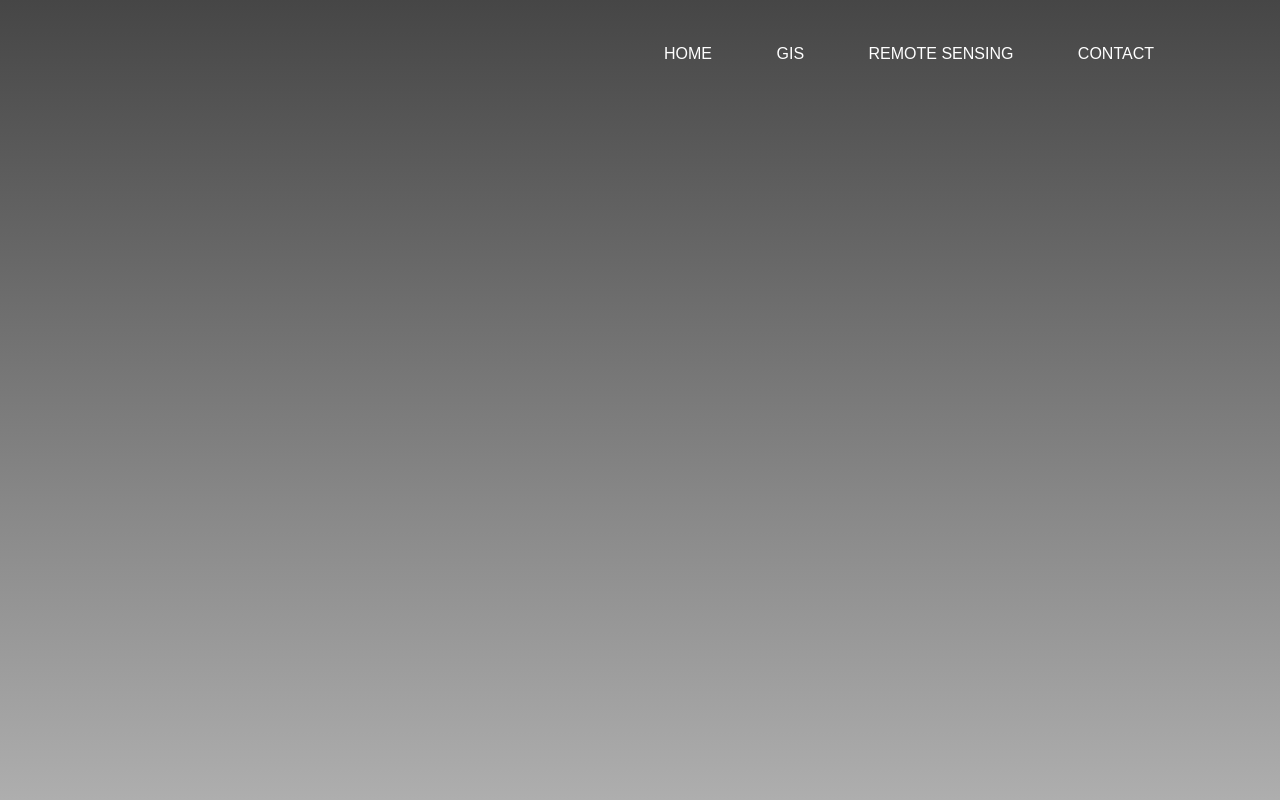
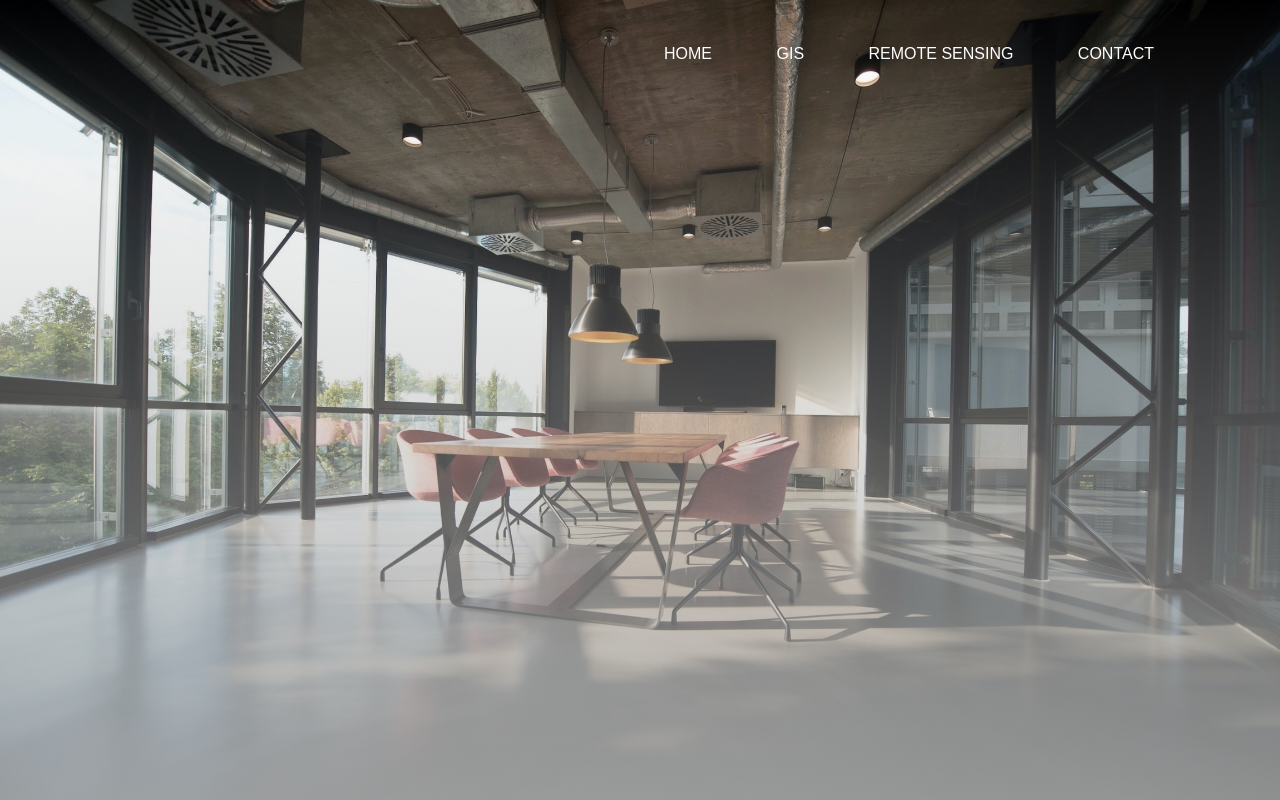
Before and after one commit to web1mhz/html_css_easy, a plain HTML site: page navbar_tut_02/index.html in a window 1280 px wide. Drawn offline with Linux system fonts and the light colour scheme; a web font is replaced by a local one.

Commit message:
메뉴바 호버

```diff
--- a/navbar_tut_02/style.css
+++ b/navbar_tut_02/style.css
@@ -26,8 +26,9 @@ li{
 
     width:100%;
     height: 100vh;
-    background-image:linear-gradient(#464646, #aeaeae)
-
+    background-image:linear-gradient(#46464600, #aeaeaecc), url('./img/office-unsplash.jpg');
+    background-position-y: 10%;
+    background-size: cover;
 }
 
 .container{
@@ -76,7 +77,7 @@ li{
     background-color: #009688;
     position:absolute;
     left:0;
-    bottom:-10px;
+    bottom:-5px;
     /* display: none;     */
 
     transition: 0.5s;
```
Also changed, not shown: navbar_tut_02/img/office-unsplash.jpg (added).
